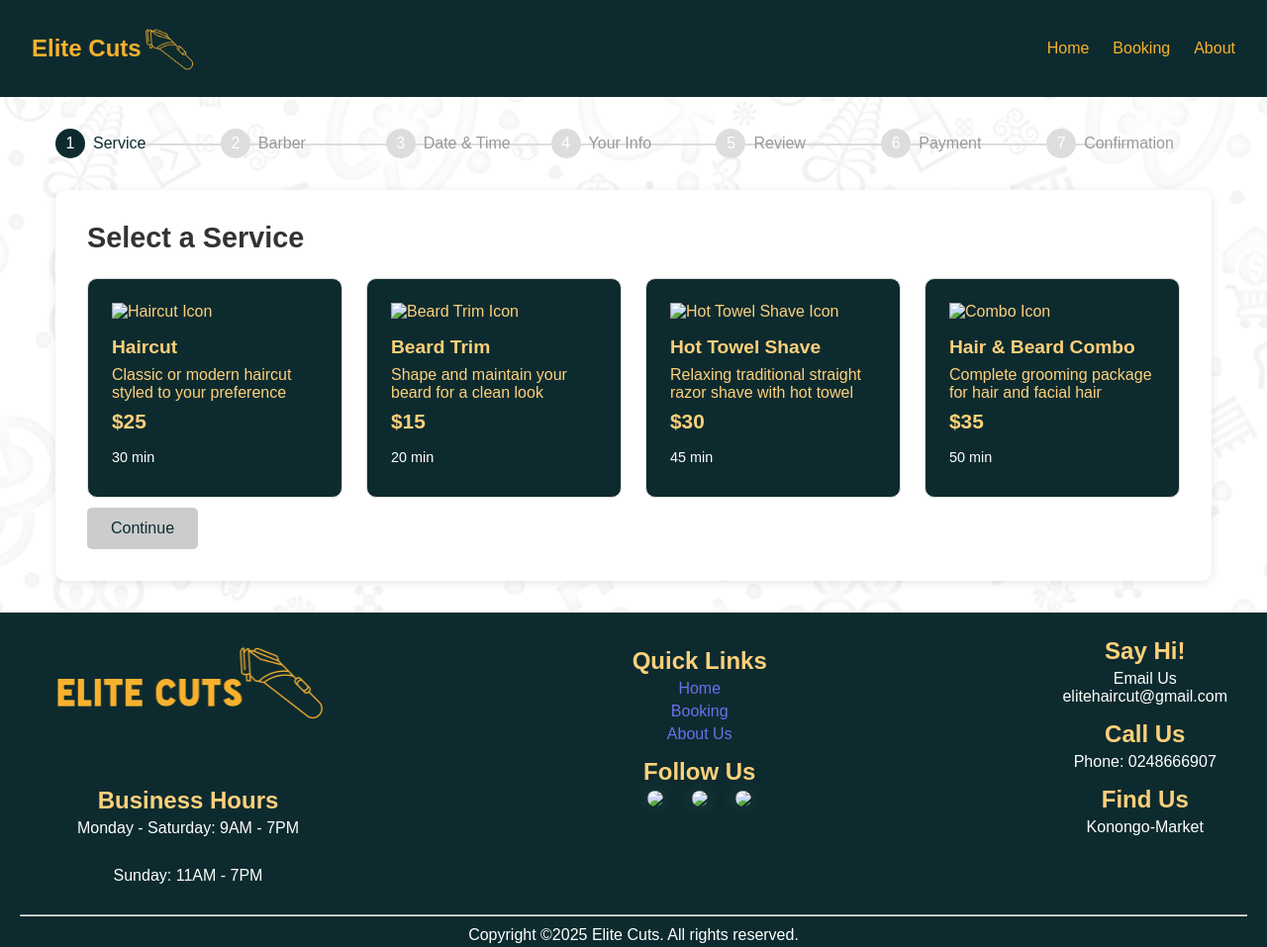
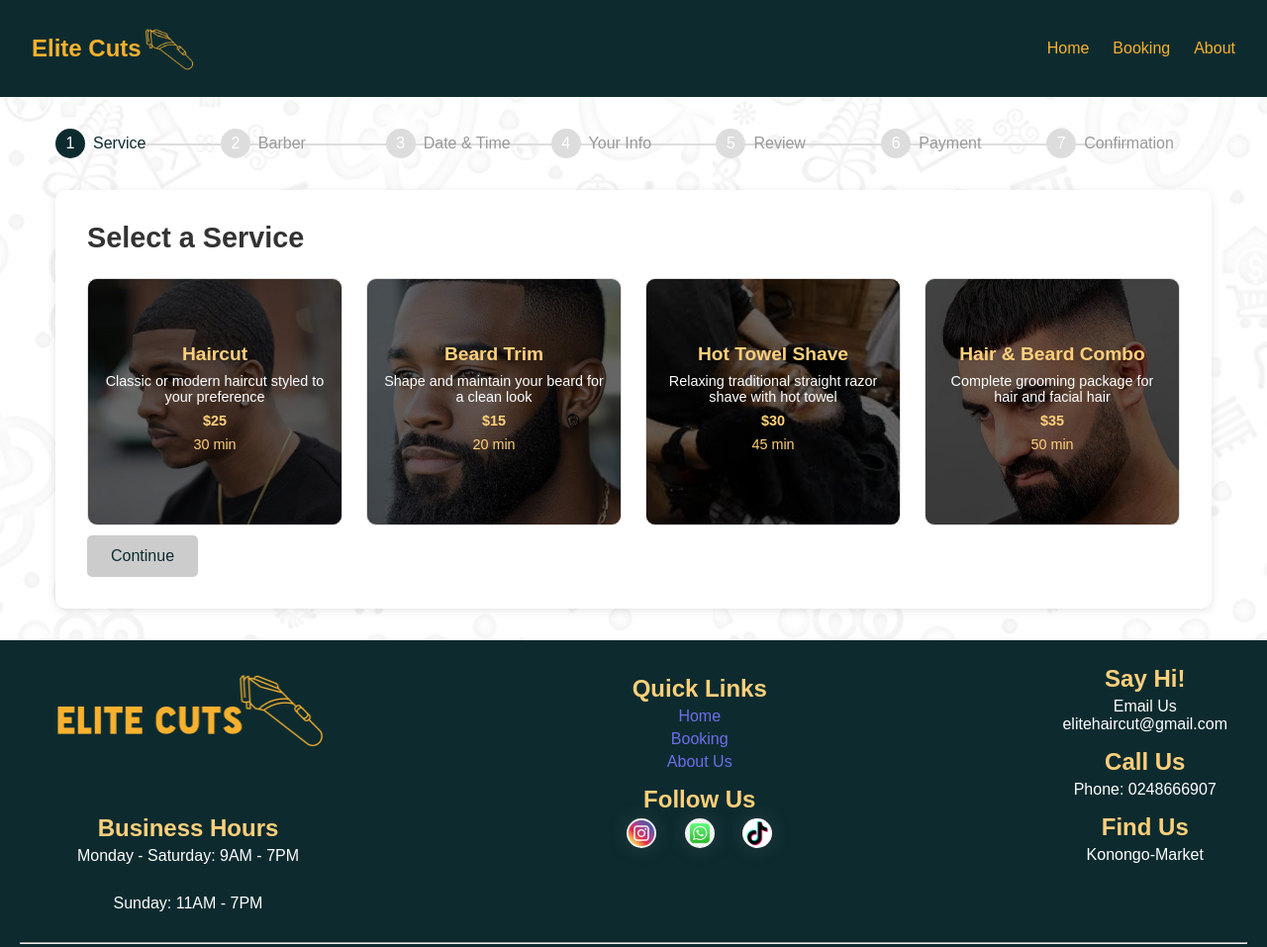
Before and after one commit to kwadwowiredu/booking_system_2, a website: page bookingpage.html in a window 1280 px wide. Shown: the top 957 px of the page at 99% size. Drawn offline with Linux system fonts and the light colour scheme.

Commit message:
new updates to footer section and images added to service section

```diff
--- a/bookingpage.html
+++ b/bookingpage.html
@@ -64,28 +64,28 @@
             <h2>Select a Service</h2>
             <div class="services-grid">
                 <div class="service-card" data-service="Haircut" data-price="25" data-duration="30">
-                    <img src="./images/haircut-icon.png" alt="Haircut Icon">
+                    <img src="./images/haircut.jpg" alt="Haircut Icon">
                     <h3>Haircut</h3>
                     <p>Classic or modern haircut styled to your preference</p>
                     <p class="price">$25</p>
                     <p class="duration">30 min</p>
                 </div>
                 <div class="service-card" data-service="Beard Trim" data-price="15" data-duration="20">
-                    <img src="./images/beard-trim-icon.png" alt="Beard Trim Icon">
+                    <img src="./images/beard.jpg" alt="Beard Trim Icon">
                     <h3>Beard Trim</h3>
                     <p>Shape and maintain your beard for a clean look</p>
                     <p class="price">$15</p>
                     <p class="duration">20 min</p>
                 </div>
                 <div class="service-card" data-service="Hot Towel Shave" data-price="30" data-duration="45">
-                    <img src="./images/hot-towel-shave-icon.png" alt="Hot Towel Shave Icon">
+                    <img src="./images/photo-6.jpeg" alt="Hot Towel Shave Icon">
                     <h3>Hot Towel Shave</h3>
                     <p>Relaxing traditional straight razor shave with hot towel</p>
                     <p class="price">$30</p>
                     <p class="duration">45 min</p>
                 </div>
                 <div class="service-card" data-service="Hair & Beard Combo" data-price="35" data-duration="50">
-                    <img src="./images/combo-icon.png" alt="Combo Icon">
+                    <img src="./images/haircut-beard.jpg" alt="Combo Icon">
                     <h3>Hair & Beard Combo</h3>
                     <p>Complete grooming package for hair and facial hair</p>
                     <p class="price">$35</p>
@@ -100,21 +100,21 @@
             <h2>Select a Barber</h2>
             <div class="barbers-grid">
                 <div class="barber-card" data-barber="James Wilson">
-                    <img src="../APPOINTMENT/Images/barber-1.jpeg" alt="James Wilson">
+                    <img src="./images/barber-1.jpeg" alt="James Wilson">
                     <h3>James Wilson</h3>
                     <p>Classic Cuts, Fades</p>
                     <p>10 years experience</p>
                     <div class="stars">★★★★★ 4.9</div>
                 </div>
                 <div class="barber-card" data-barber="Michael Johnson">
-                    <img src="../APPOINTMENT/Images/barber-2.jpeg" alt="Michael Johnson">
+                    <img src="./images/barber-2.jpeg" alt="Michael Johnson">
                     <h3>Michael Johnson</h3>
                     <p>Modern Styles, Beard Grooming</p>
                     <p>8 years experience</p>
                     <div class="stars">★★★★★ 4.8</div>
                 </div>
                 <div class="barber-card" data-barber="David Rodriguez">
-                    <img src="../APPOINTMENT/Images/barber-3.jpeg" alt="David Rodriguez">
+                    <img src="./images/barber-3.jpeg" alt="David Rodriguez">
                     <h3>David Rodriguez</h3>
                     <p>Straight Razor Shaves, Vintage Cuts</p>
                     <p>12 years experience</p>
@@ -314,9 +314,9 @@
               </ul>
               <h4>Follow Us</h4>
               <div class="social-icons">
-                <img src="../30 DAYS PROJECT/LOGIN PAGE/insta.jpg">
-                <img src="../30 DAYS PROJECT/LOGIN PAGE/whatsapp.jpg">
-                <img src="../30 DAYS PROJECT/LOGIN PAGE/tiktok.png">
+                <img src="./images/insta.jpg">
+                <img src="./images/whatsapp.jpg">
+                <img src="./images/tiktok.png">
               </div>
             </div>
             <div class="footer-section-3">
--- a/hd.css
+++ b/hd.css
@@ -193,14 +193,14 @@ body {
 
 /* Premium Services Section */
 .premium-services {
-  padding: 3rem 2rem;
+  padding: clamp(2rem, 8vw, 3rem) 1.5rem;
   text-align: center;
 }
 
 .premium-services h2 {
   color: #0D2B2F;
-  font-size: 2.5rem;
-  margin-bottom: 2rem;
+  font-size: clamp(1.8rem, 6vw, 2.5rem);
+  margin-bottom: 1.5rem;
 }
 
 .services-grid {
@@ -209,31 +209,30 @@ body {
   gap: 1.5rem;
 }
 
-.service-card {
+.service-card-home{
   padding: 2rem;
   border-radius: 10px;
   background-color: #0D2B2F;
   color: #FFD07B;
   transition: all 300ms ease-in;
 }
-
-.service-card:hover {
+.service-card-home:hover {
   box-shadow: 0 2px 5px rgba(0, 0, 0, 0.4);
-  transform: scale(1.01);
+  transform: scale(1.02);
 }
 
-.service-card h3 {
+.service-card-home h3 {
   font-size: 1.5rem;
   margin-bottom: 0.5rem;
 }
 
-.service-card .price {
+.service-card-home .price {
   font-size: 1.3rem;
   color: #FFD07B;
   margin-bottom: 1rem;
 }
 
-.service-card .small {
+.service-card-home .small {
   color: #fff;
   margin-bottom: 1rem;
 }
@@ -504,42 +503,97 @@ body {
 
 /* Services Grid (Booking) */
 .service-card {
-  padding: 1.5rem;
+  position: relative;
+  padding: 1rem;
   border: 1px solid #ddd;
   border-radius: 10px;
   cursor: pointer;
-  transition: border-color 0.3s ease;
+  transition: border-color 0.3s ease, transform 0.3s ease;
+  background-size: cover;
+  background-position: center;
+  height: clamp(200px, 50vw, 250px);
+  display: flex;
+  flex-direction: column;
+  justify-content: center;
+  align-items: center;
+  text-align: center;
+  overflow: hidden;
+}
+
+.service-card[data-service="Haircut"] {
+    background-image: url('./images/haircut.jpg');
+}
+
+.service-card[data-service="Beard Trim"] {
+    background-image: url('./images/beard.jpg');
+}
+
+.service-card[data-service="Hot Towel Shave"] {
+    background-image: url('./images/photo-6.jpeg');
+}
+
+.service-card[data-service="Hair & Beard Combo"] {
+    background-image: url('./images/haircut-beard.jpg');
+}
+
+.service-card::before {
+    content: '';
+    position: absolute;
+    top: 0;
+    left: 0;
+    width: 100%;
+    height: 100%;
+    background: rgba(0, 0, 0, 0.6);
+    z-index: 1;
 }
 
 .service-card.selected {
-  border-color: #0D2B2F;
-  background-color: #6f7f81;
+    border: 5px solid #f8b12e;
+    background-color: rgba(248, 177, 46, 0.3);
+    transform: scale(1.05);
+    transition: all 0.3s ease;
 }
 
 .service-card img {
-  width: 40px;
-  height: 40px;
-  margin-bottom: 1rem;
+    display: none;
 }
 
+.service-card h3,
+.service-card .price,
+.service-card .duration {
+    position: relative;
+    z-index: 2;
+    color: #FFD07B;
+}
+
+.service-card p{
+  position: relative;
+  z-index: 2;
+  color: #fff;
+}
+
+
 .service-card h3 {
-  font-size: 1.2rem;
-  margin-bottom: 0.5rem;
+    font-size: clamp(1rem, 3.5vw, 1.2rem);
+    margin-bottom: 0.5rem;
 }
 
 .service-card p {
-  margin-bottom: 0.5rem;
+    margin-bottom: 0.5rem;
+    font-size: clamp(0.8rem, 2.5vw, 0.9rem);
 }
 
 .price {
-  font-size: 1.3rem;
-  color: #f4a261;
-  font-weight: bold;
+    font-size: clamp(1.1rem, 3.5vw, 1.3rem);
+    font-weight: bold;
 }
 
 .duration {
-  font-size: 0.9rem;
-  color: #fff;
+    font-size: clamp(0.8rem, 2.5vw, 0.9rem);
+}
+
+.service-card:hover {
+    transform: scale(1.02);
 }
 
 /* Barbers Grid */
@@ -735,8 +789,8 @@ body {
 }
 
 .payment-method.active {
-  border-color: #FFD07B;
-  background-color: #ffe7bb;
+  border-color: #f8b12e;
+  background-color: #FFD07B;
 }
 
 .payment-method img {
@@ -1257,7 +1311,6 @@ body {
       font-size: 1.5rem;
   }
 
-  .service-card img,
   .barber-card img,
   .offering-card img,
   .award-card img,
@@ -1312,6 +1365,16 @@ body {
       font-size: 1rem;
   }
 
+  .payment-methods {
+      display: block;
+      margin-top: 5px;
+  }
+
+  .payment-method {
+    margin-top: 8px;
+    padding: 5px 10px;
+  }
+
   .story-content p,
   .award-card p,
   .contact-info p {
@@ -1324,7 +1387,7 @@ body {
 
   .story-image img{
     margin-top: 90px;
-    width: 370px;
+    width: 330px;
     height: 70%;
   }
 
```
Also changed, not shown: about.html (+3 -3 lines), home.html (+14 -14 lines), images/barber-1.jpeg, images/barber-2.jpeg, images/barber-3.jpeg, images/beard.jpg (added), images/haircut-beard.jpg (added), images/haircut.jpg (added), images/hot-towel-shave.webp (added), images/insta.jpg (added), images/photo-1.jpeg (added), images/photo-2.jpeg (added), images/photo-3.jpeg (added), images/photo-4.jpeg (renamed from images/barber-4.jpeg), 4 more files.
